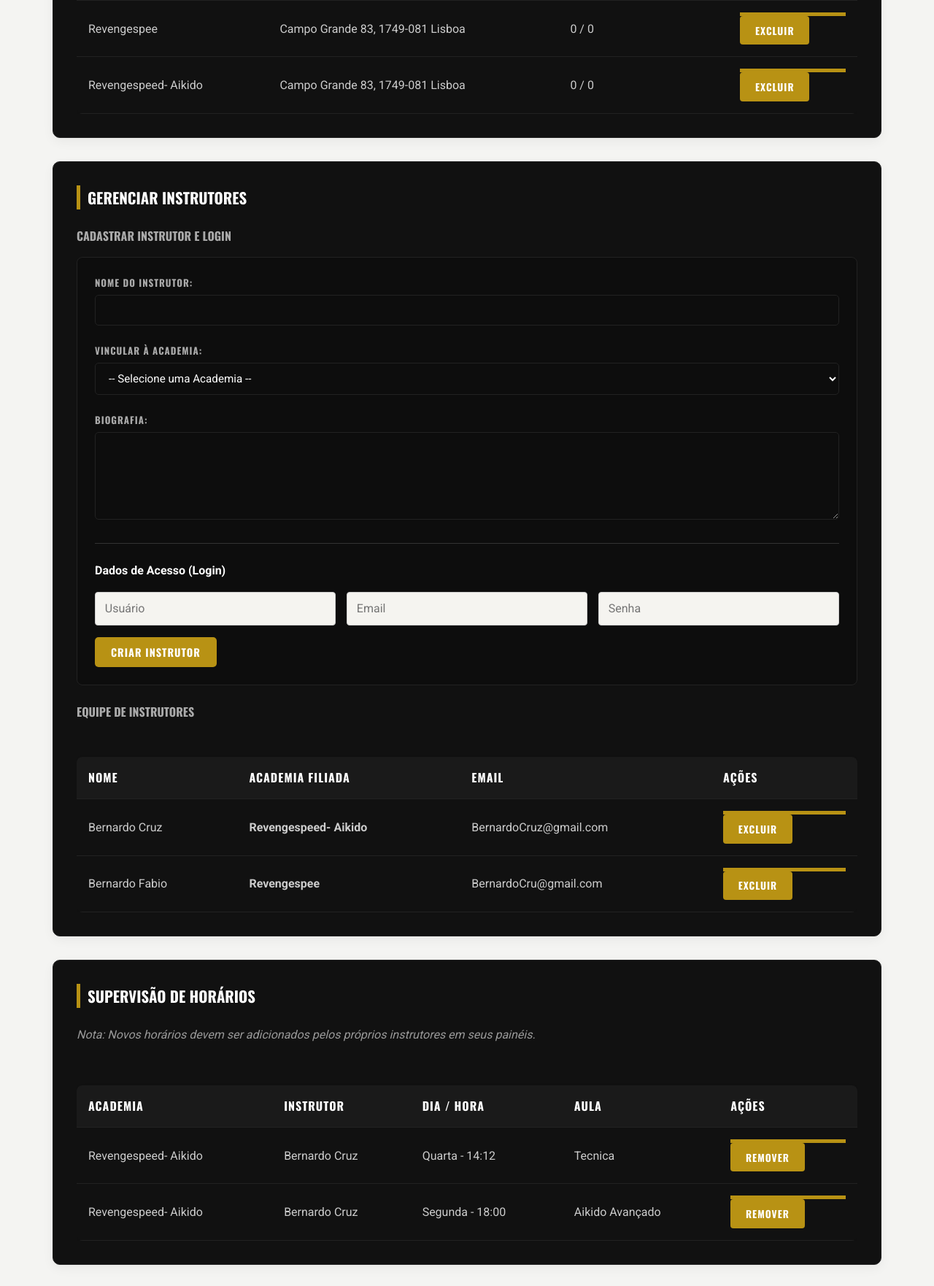
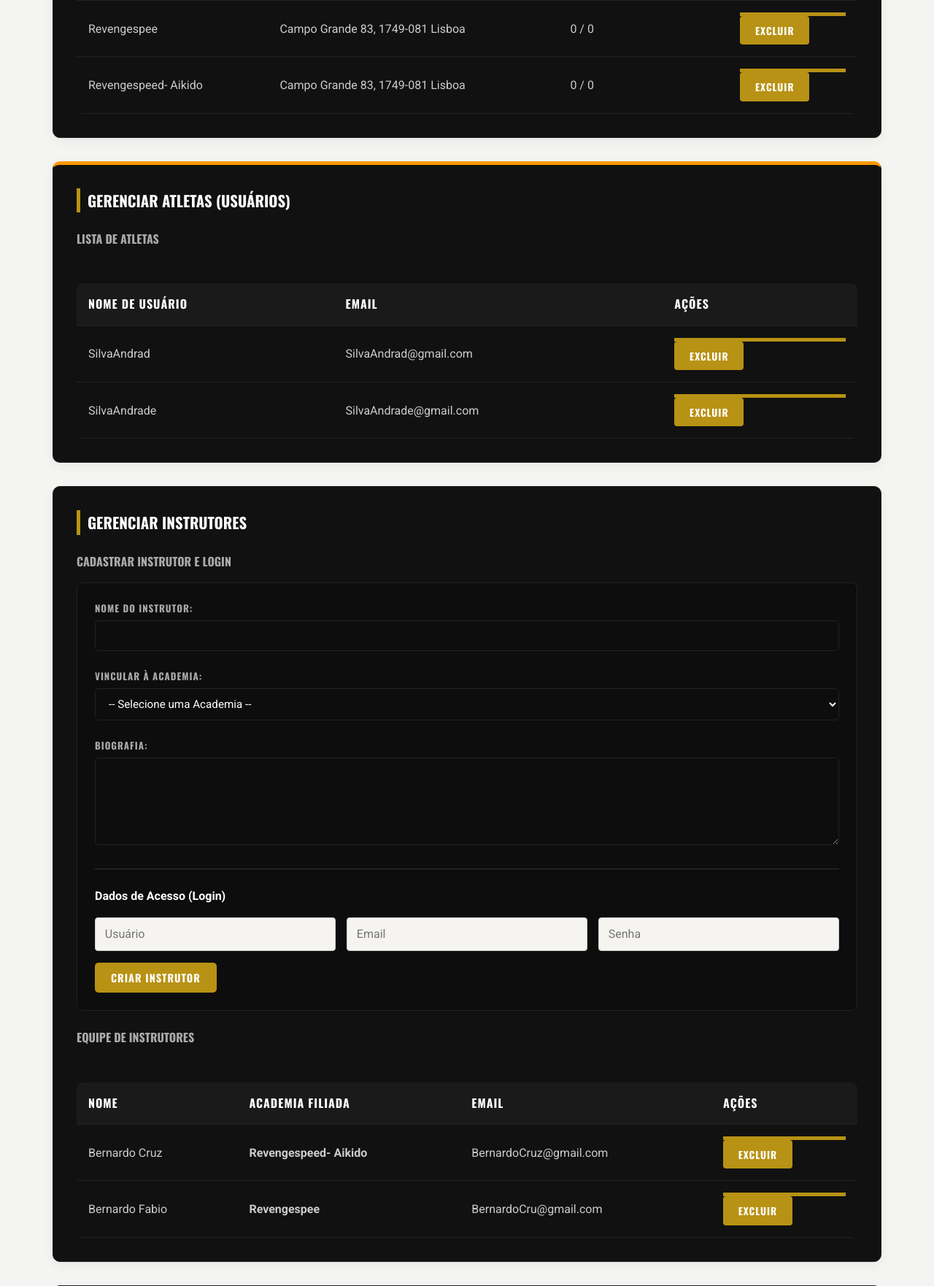
Before and after one commit to guilhermeciccarino-svg/FigthsPub, a PHP site: page /admin.php in a window 1280 px wide. Shown: the part 2408-4170 px from the top of the page at 73% size. Run offline with PHP 8.4, Linux system fonts and the light colour scheme; the visitor is signed in with stand-in values (Sample User, id 1); data comes from the database, SQL or seed files in the repository.

Commit message:
Add user management and Instagram style avatar
Added a new section in `admin.php` that lists athletes and allows the admin to delete them from the database.
Updated `index.php` to fetch the logged-in user's avatar from the database and visually display it next to the dashboard's welcome message using an Instagram-style red border and circular frame.

Co-authored-by: guilhermeciccarino-svg <299222218+guilhermeciccarino-svg@users.noreply.github.com>

```diff
--- a/admin.php
+++ b/admin.php
@@ -138,11 +138,20 @@ if ($_SERVER['REQUEST_METHOD'] == 'POST') {
         $stmt_dev->bindValue(':id', $id, SQLITE3_INTEGER);
         $stmt_dev->execute();
     }
+
+    // H. EXCLUIR USUARIO (ATLETA)
+    elseif (isset($_POST['delete_user'])) {
+        $id = (int)$_POST['user_id'];
+        $stmt_du = $db->prepare("DELETE FROM users WHERE id = :id AND role = 'user'");
+        $stmt_du->bindValue(':id', $id, SQLITE3_INTEGER);
+        $stmt_du->execute();
+    }
 }
 
 // Buscar dados para exibir
 $academies = $db->query("SELECT * FROM academies ORDER BY name");
 $events = $db->query("SELECT * FROM events ORDER BY id DESC");
+$users = $db->query("SELECT * FROM users WHERE role = 'user' ORDER BY username");
 ?>
 
 <main>
@@ -262,6 +271,37 @@ $events = $db->query("SELECT * FROM events ORDER BY id DESC");
                                 <form method="POST" class="form-inline">
                                     <input type="hidden" name="academy_id" value="<?php echo $academy['id']; ?>">
                                     <button type="submit" name="delete_academy" class="btn-text-danger" onclick="return confirm('Isso apagará a academia e todos os seus dados. Continuar?')">Excluir</button>
+                                </form>
+                            </td>
+                        </tr>
+                    <?php endwhile; ?>
+                </tbody>
+            </table>
+        </div>
+    </div>
+
+    <div class="admin-section section-users" style="border-top: 5px solid #ff9800;">
+        <h2>Gerenciar Atletas (Usuários)</h2>
+
+        <h3>Lista de Atletas</h3>
+        <div style="overflow-x: auto;">
+            <table class="table">
+                <thead>
+                    <tr>
+                        <th>Nome de Usuário</th>
+                        <th>Email</th>
+                        <th>Ações</th>
+                    </tr>
+                </thead>
+                <tbody>
+                    <?php while ($user = $users->fetchArray(SQLITE3_ASSOC)): ?>
+                        <tr>
+                            <td><?php echo htmlspecialchars($user['username']); ?></td>
+                            <td><?php echo htmlspecialchars($user['email']); ?></td>
+                            <td>
+                                <form method="POST" class="form-inline">
+                                    <input type="hidden" name="user_id" value="<?php echo $user['id']; ?>">
+                                    <button type="submit" name="delete_user" class="btn-text-danger" onclick="return confirm('Tem certeza que deseja excluir este usuário definitivamente?')">Excluir</button>
                                 </form>
                             </td>
                         </tr>
```
Also changed, not shown: index.php (+17 -2 lines).
